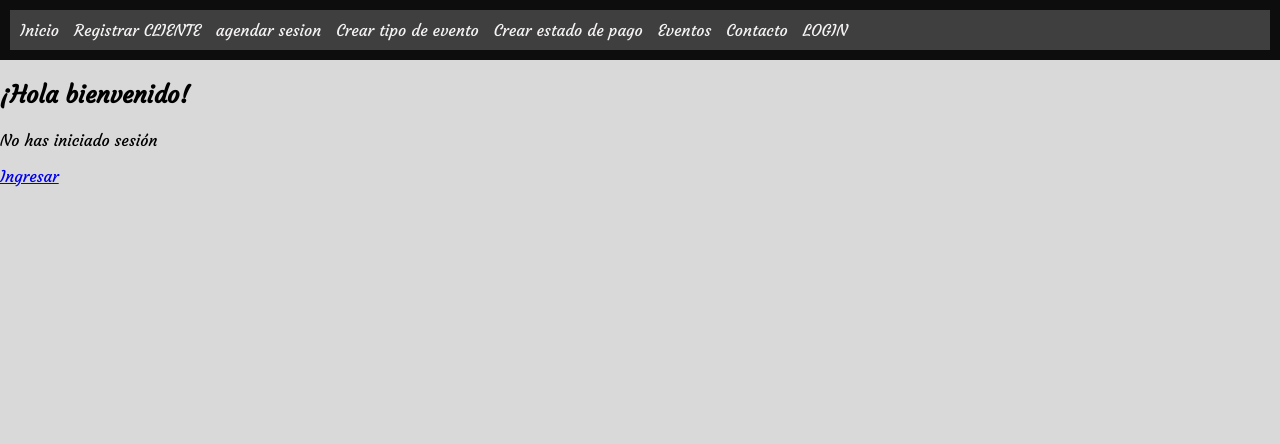
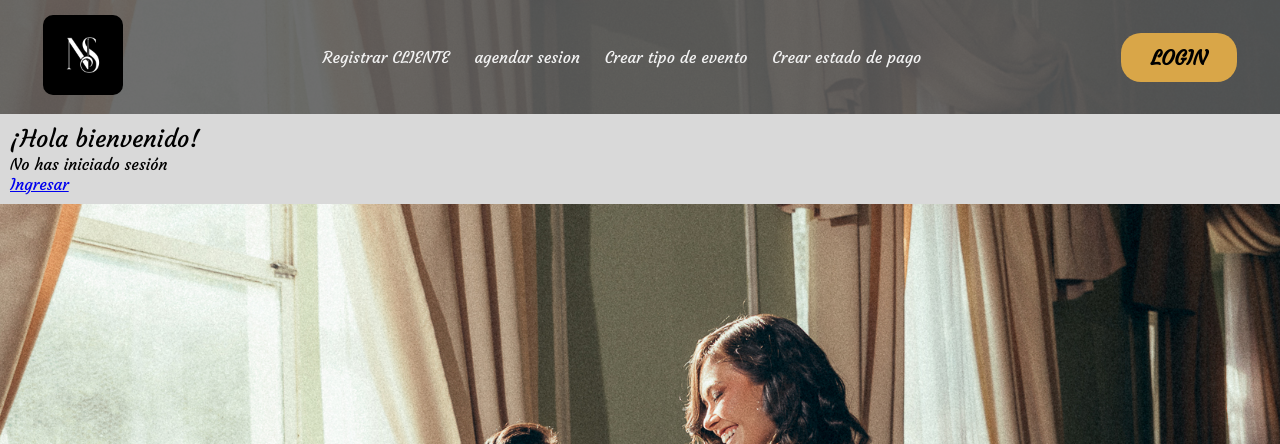
Before and after one commit to JulioCVargasL/Proyecto_ProtafolioNatha, a Django app: page / in a window 1280 px wide. Shown: the top 444 px of the page. Run offline with Django 5.2, Linux system fonts and the light colour scheme.

Commit message:
poniendo estilos

```diff
--- a/static/styles.css
+++ b/static/styles.css
@@ -1,46 +1,74 @@
 /* Estilos generales */
-body {
+*{
   margin: 0;
   padding: 0;
   font-family: "Courgette";
   font-weight: 400;
   font-style: normal;
+  box-sizing: border-box;
+
+}
+body{
+  background-image: linear-gradient(rgba(0,0,0,0.6),rgba(0, 0, 0, 0.6)),url(images/fondo2.jpg);
+  background-position: center 20% ;
+  background-repeat: no-repeat;
+  background-size: 100%;
+}
+nav{
+  display: flex;
+  align-items: center;
+  justify-content: space-between;
+  padding: 10PX 3% ;
+}
+header {
+  background-color: #737373b0;
+  color: #BFBFBF;
+  padding: 5px;
+  width: 100%;
 }
 
-header {
-  background-color: #0D0D0D;
-  color: #BFBFBF;
-  padding: 10px;
-}
-
-.container {
-  max-width: 960px;
-  margin: 0 auto;
-  padding: 20px;
-}
-
-/* Estilos para la barra de navegación */
-nav {
-  background-color: #3F3F40;
-  padding: 10px;
-}
-
-nav ul {
-  list-style-type: none;
-  margin: 0;
-  padding: 0;
+.logo{
+  height: 80px;
+  border-radius: 10px;
 }
 
 nav ul li {
-  display: inline;
-  margin-right: 10px;
+  list-style-type: none;
+  display: inline-block;
+  padding: 5px 10px;
 }
 
-nav ul li a {
-  color: #f5f2f2;
+nav ul li a{
+  color:#F2F2F2;
   text-decoration: none;
 }
-body{
+nav ul li a:hover{
+  color: #d9be48;
+  text-decoration: none;
+  transition: .3S;
+}
+button{
+  border: none;
+  padding: 10px;
+  background-color: #D9A648;
+  padding: 12px 30px;
+  border-radius: 20px;
+  font-size: 20px;
+  font-weight: bold;
+}
+button:hover {
+  border: none;
+  padding: 10px;
+  background-color: #d9be48;
+  padding: 12px 30px;
+  border-radius: 20px;
+  font-size: 20px;
+  font-weight: bold;
+  color: #595959;
+  transition: .3S;
+}
+
+main{
+  padding: 10px;
   background-color: #D9D9D9;
-
 }
--- a/templates/layouts/app.html
+++ b/templates/layouts/app.html
@@ -3,9 +3,9 @@
 <html lang="en">
 
 <head>
+  {% block title %}{% endblock title %}
   <meta charset="UTF-8">
   <meta name="viewport" content="width=device-width, initial-scale=1.0">
-  {% block title %}{% endblock title %}
   <link rel="stylesheet" href={% static "styles.css" %}>
   <link rel="preconnect" href="https://fonts.googleapis.com">
   <link rel="preconnect" href="https://fonts.gstatic.com" crossorigin>
@@ -14,15 +14,14 @@
 </head>
 
 <body>
-
   <header>
   {% include "layouts/partials/menu.html" %}
   </header>
 
-  <body>
+  <main>
     {% block content %}{% endblock content %}
     {% block registrar %}{% endblock registrar %}
-  </body>
+  </main>
 </body>
 
 </html>
--- a/templates/layouts/partials/menu.html
+++ b/templates/layouts/partials/menu.html
@@ -1,9 +1,13 @@
 
+<div class="navbar">
   <nav>
+
+    <div class="nav-logo">
+      <a href={% url "admin_dashboard" %}>
+        <img src="/static/images/Logo1.jpg" alt="logo" class="logo">
+      </a>
+    </div>
     <ul>
-    <li>
-      <a href={% url "admin_dashboard" %}>Inicio</a>
-    </li>
       <li>
         <a href={% url "signup" %}>Registrar CLIENTE</a>
       </li>
@@ -16,14 +20,13 @@
       <li>
         <a href={% url "crear_status" %}>Crear estado de pago</a>
       </li>
-    <li>
+      <!-- <li>
         <a href="#">Eventos</a>
       </li>
       <li>
         <a href="#">Contacto</a>
-    </li>
-    <li>
-      <a href={% url "login" %}>LOGIN</a>
-    </li>
+      </li> -->
     </ul>
+    <button type="button" ref={% url "login" %}>LOGIN</button>
     </nav>
+</div>
```
Also changed, not shown: db.sqlite3, static/images/fondo1.jpg (added), static/images/fondo2.jpg (added), 1 other file. Lines whose indentation alone changed are shown as unchanged.
